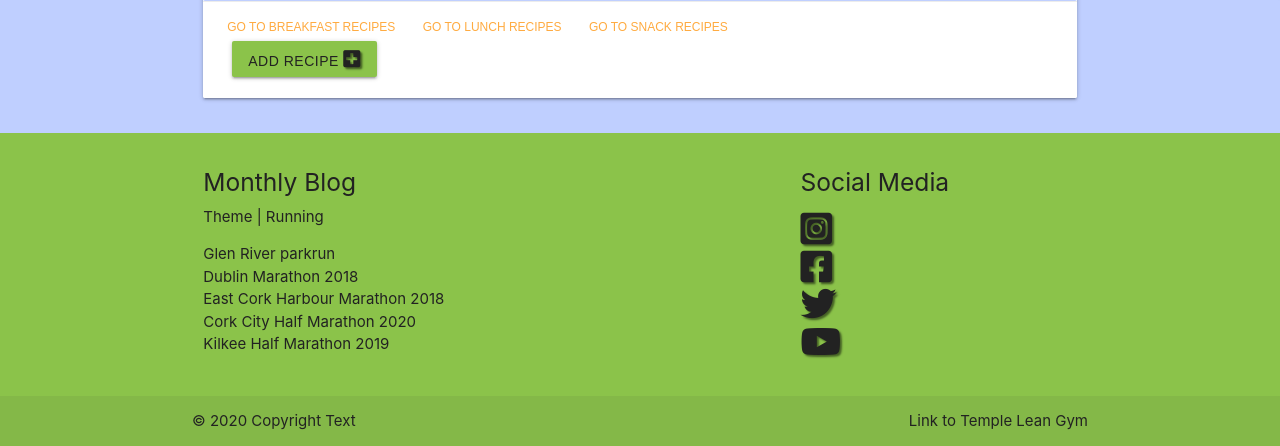
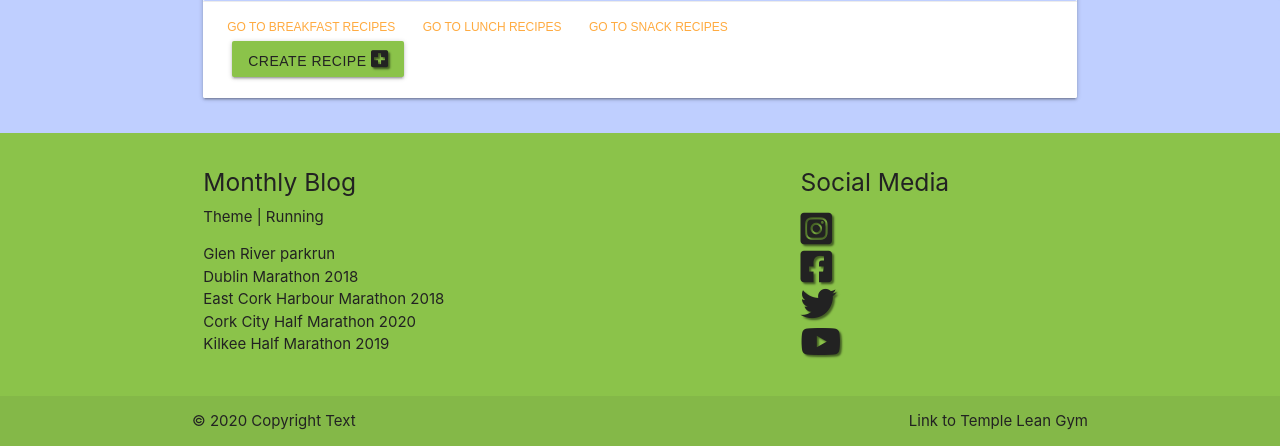
Before and after one commit to Andrew-code2020/ms3onlinecookbook, a Flask app: page /dinner in a window 1280 px wide. Shown: the part 864-1310 px from the top of the page. Run offline with Flask 2, Linux system fonts and the light colour scheme; grey boxes marked "Sample" are stand-in pictures; a database or web service that is not in the repository returns one stand-in record (values such as "Sample title"); some libraries are stand-ins or nearby versions; some web fonts are replaced.

Commit message:
changed word add to create in dinner.html page

```diff
--- a/templates/dinner.html
+++ b/templates/dinner.html
@@ -5,6 +5,7 @@
 <div class="row">
     <div class="col s12 m12">
         {% for recipe in dinner_meals %}
+        <!--Dinner Recipe Image-->
         <div class="card">
             <div class="card-image">
                 <img class="breakfast" src="{{ recipe.recipe_image }}" alt="Lunch Image">
@@ -59,7 +60,7 @@
                 <a href="{{ url_for('lunch')}}">Go to Lunch Recipes</a>
                 <a href="{{ url_for('snacks')}}">Go to Snack Recipes</a>
                 <br>
-                <a href="{{ url_for('addrecipe')}}" class="profile btn waves-effect waves-light light-green" >Add Recipe
+                <a href="{{ url_for('addrecipe')}}" class="profile btn waves-effect waves-light light-green" >Create Recipe
                     <i class="fas fa-plus-square"></i> </a>
                 {% if session.user|lower == recipe.created_by|lower %}
                 <a href="{{ url_for('editrecipe', recipe_id=recipe._id)}}" class="profile btn waves-effect waves-light light-green" >Edit Recipe
```
